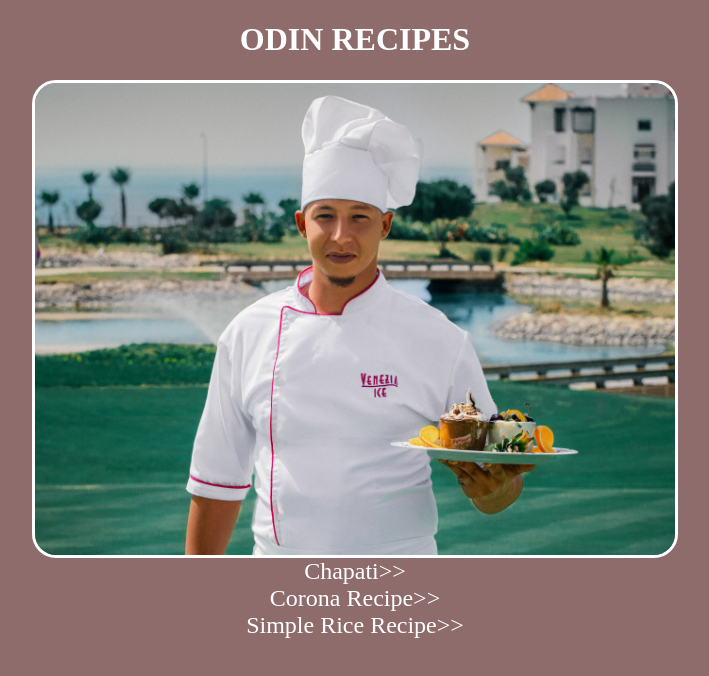
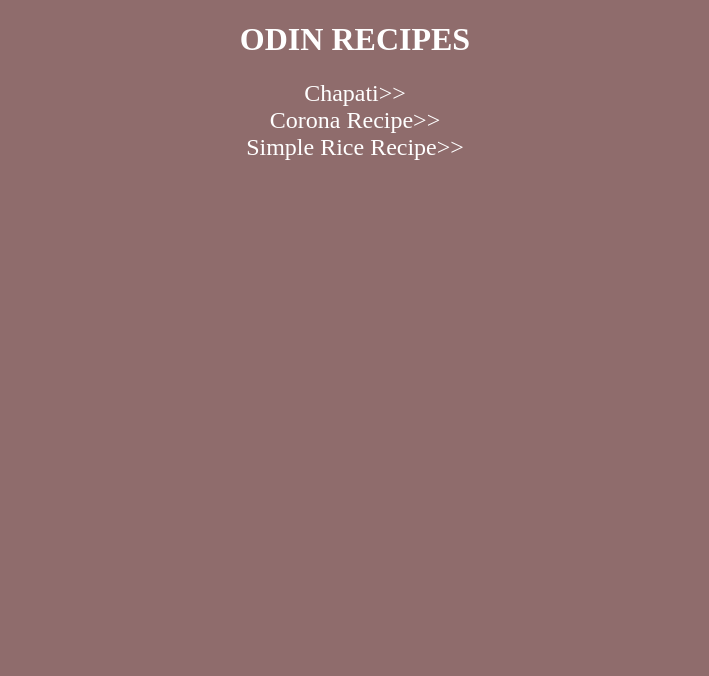
Before and after one commit to VinokovOleg/odin_recipes, a plain HTML site: page index.html in a window 1280 px wide. Shown: the whole page, without its empty margins (285-994 px from the left). Drawn offline with Linux system fonts and the light colour scheme.

Commit message:
modified index.html

```diff
--- a/index.html
+++ b/index.html
@@ -11,9 +11,6 @@
 
 <body>
   <h1>Odin Recipes</h1>
-  <div class="img">
-    <img src="logo.jpg" alt="Simple">
-  </div>
 
   <div class="links">
     <a href="./recipes/chapati.html" target="_blank">Chapati>></a>
```
